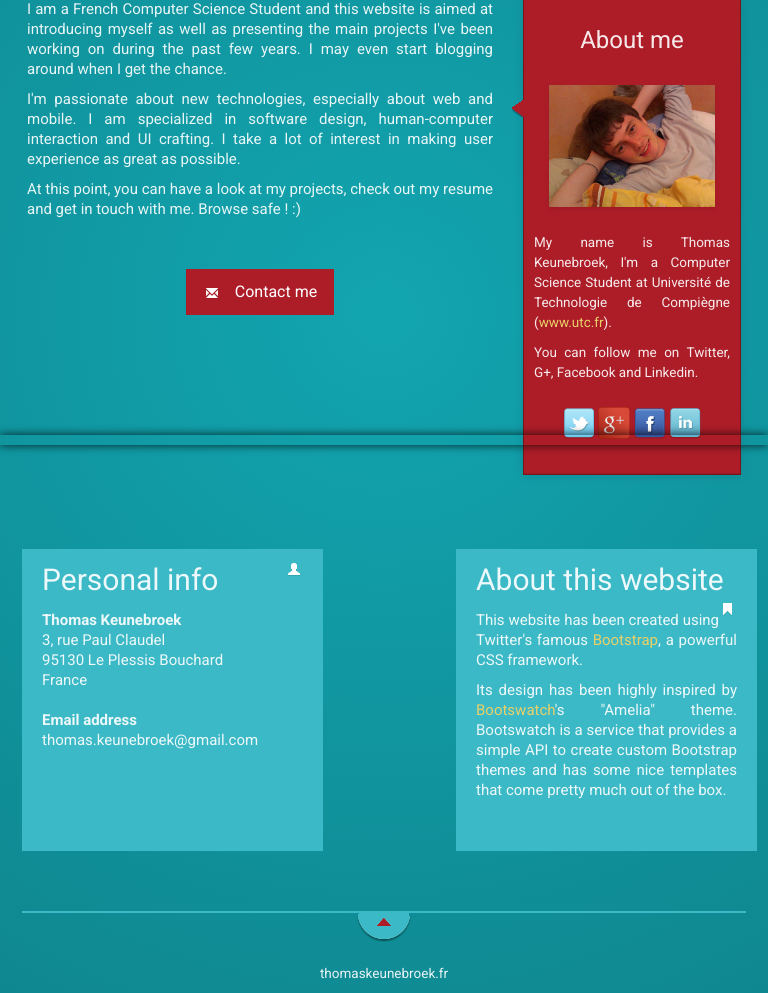
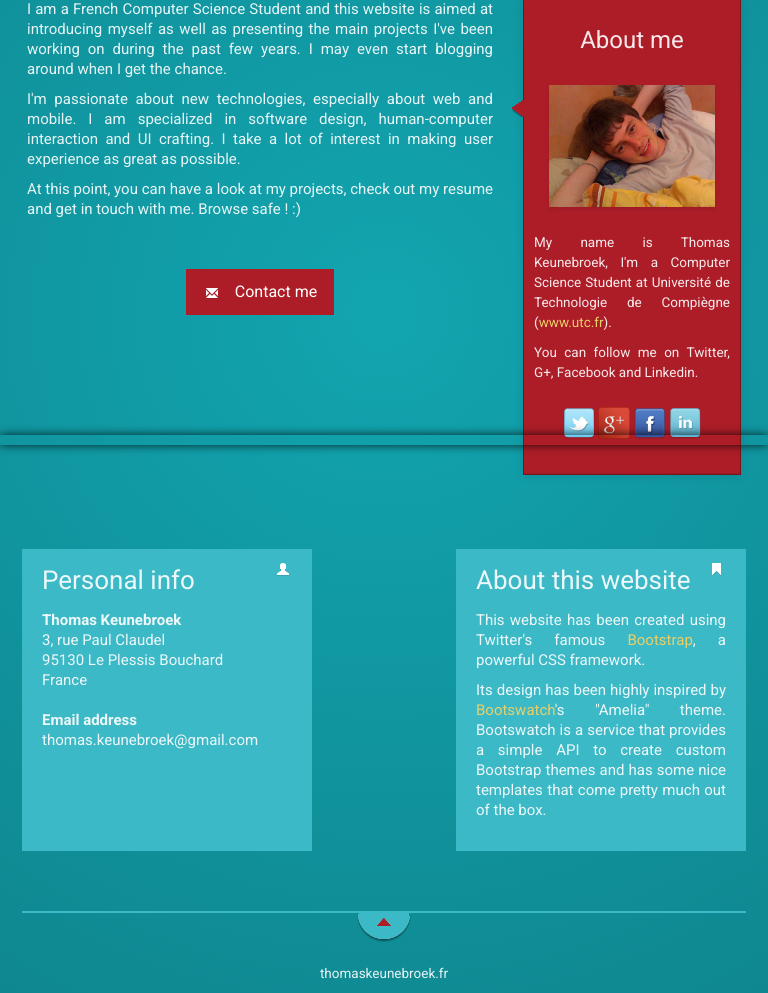
Before and after one commit to tkeunebr/tkeunebr.github.io, a PHP site: page /home.php in a window 768 px wide. Shown: the part 367-1360 px from the top of the page. Run offline with PHP 8.4, Linux system fonts and the light colour scheme.

Commit message:
Improve the well title fix

```diff
--- a/static/css/design.css
+++ b/static/css/design.css
@@ -257,8 +257,10 @@ footer a.jump-top {
 
 @media (min-width: 850px) and (max-width: 979px) {
     #more .well {
-        min-width: 271px;
         min-height: 281px;
+    }
+    #more .well h2 {
+        font-size: 26px;
     }
     .padded {
         padding-left: 5px;
@@ -291,8 +293,10 @@ footer a.jump-top {
         text-align: center;
     }
     #more .well {
-        min-width: 261px;
         min-height: 281px;
+    }
+    #more .well h2 {
+        font-size: 26px;
     }
     .top-spaced {
         margin-top: 50px;
```
